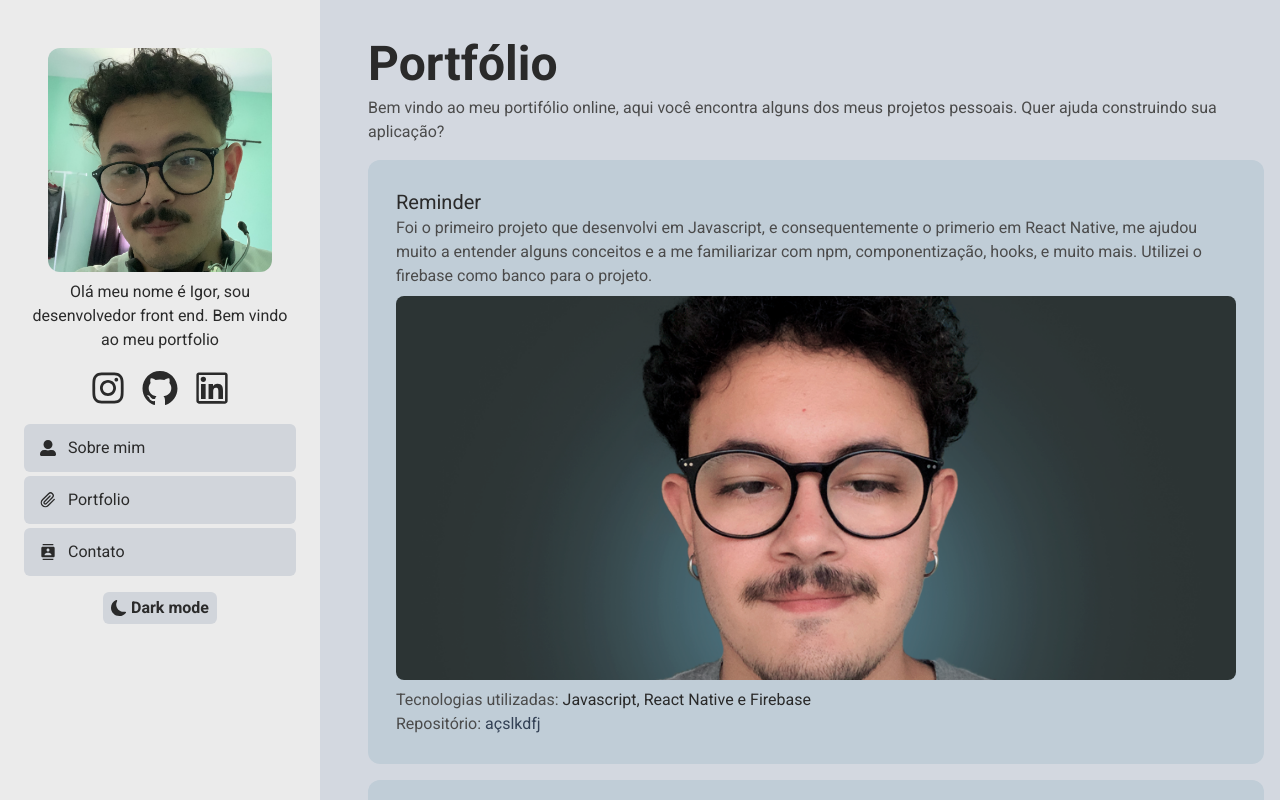
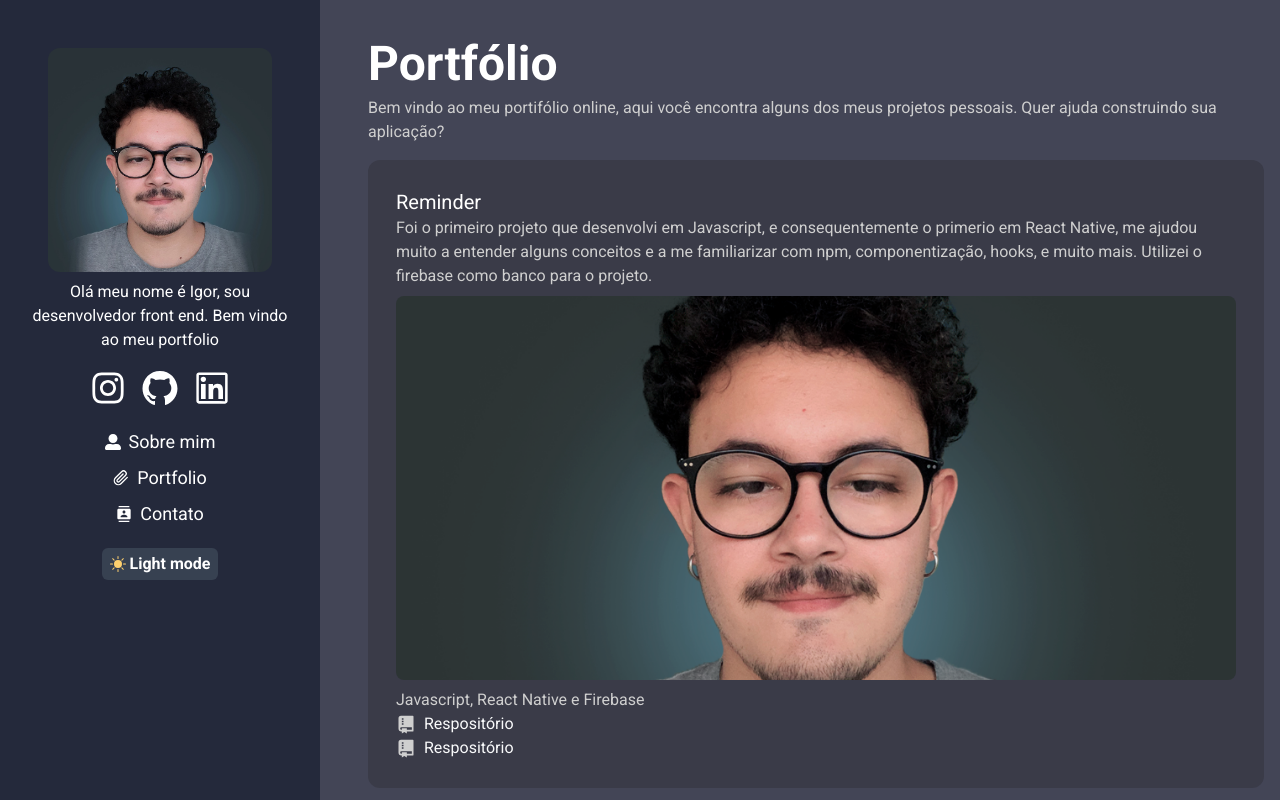
Before and after one commit to igorgbp/portfolio, a React (Vite) app: page / in a window 1280 px wide. Both pictures are taken after a click on the button "Portfolio". Shown: the top 800 px of the page. Built offline with nearby package versions, Linux system fonts and the light colour scheme.

Commit message:
other change

```diff
--- a/src/context/theme/values.js
+++ b/src/context/theme/values.js
@@ -1,13 +1,13 @@
 export const themeData = {
-  light: {
+  dark: {
     primary: '#24293B',
-    secondary: '#454f56',
+    secondary: '#3a3b48',
     text: '#FFF',
     textSecondary: '#cfcfcf',
     contentPrimary: '#434556'
 
   },
-  dark: {
+  light: {
     primary: '#ebebeb',
     secondary: '#c0cdd7',
     text: '#2a2a2a',
--- a/src/screens/ContentScreens/AboutMe.jsx
+++ b/src/screens/ContentScreens/AboutMe.jsx
@@ -16,7 +16,7 @@ const AboutMe = () => {
 
   const Item = ({ item }) => {
     return (
-      <div class="w-72  rounded-md   flex flex-col p-4  md:mt-4 items-center md:items-start">
+      <div class=" w-full md:w-72  rounded-md   flex flex-col p-4  md:mt-4 items-center md:items-start">
         <div class=" w-fit"><Icon item={item} /></div>
         <p class="mt-2 text-lg font-bold text-center md:text-start" style={{ color: theme.text }}>
           {item.name}
@@ -48,8 +48,9 @@ const AboutMe = () => {
 
           <div class="flex gap-2 flex-wrap justify-center md:justify-start ">
             <button
-              class="p-2  rounded-lg w-44 bg-slate-600 hover:bg-gray-700  hover:font-bold flex items-center justify-center"
+              class="p-2  rounded-lg w-44   hover:font-bold flex items-center justify-center"
               onClick={() => setCurrentOption(2)}
+              style={{backgroundColor: theme.secondary}}
             >
               <FiPaperclip color={"white"} />
               <p class="ml-2" style={{ color: "#FFF" }}>
@@ -57,8 +58,10 @@ const AboutMe = () => {
               </p>
             </button>
             <button
-              class="p-2  rounded-lg w-44 bg-slate-600 hover:bg-gray-700  hover:font-bold flex items-center justify-center"
+              class="p-2  rounded-lg w-44   hover:font-bold flex items-center justify-center"
               onClick={() => setCurrentOption(3)}
+              style={{backgroundColor: theme.secondary}}
+
             >
               <MdContacts color={"white"} />
               <p class="ml-2" style={{ color: "#FFF" }}>
--- a/src/screens/ContentScreens/Portifolio.jsx
+++ b/src/screens/ContentScreens/Portifolio.jsx
@@ -4,6 +4,7 @@ import { ThemeContext } from "../../context/theme/themeContext";
 import Image from "../../assets/igor.png";
 import Clube from '../../assets/clube2.png'
 import { GeralContext } from "../../context/geral/geralContext";
+import {RiGitRepositoryFill} from 'react-icons/ri'
 
 const Portifolio = () => {
   const { isDarkMode } = useContext(GeralContext);
@@ -21,7 +22,7 @@ const Portifolio = () => {
     {
       name: "Quiz",
       pic: '../../assets/clube1.png',
-      link: Clube,
+      link: "https://github.com/igorgbp/Clube-do-Livro",
       tec: "Javascript e React",
       description:
         "Projeto desenvolvido para um trabalho da faculdade, que consistiu em entender conceitos sobre React.",
@@ -47,23 +48,31 @@ const Portifolio = () => {
         </p>
         <p class="text-center md:text-start" style={{ color: theme.textSecondary }}> {item.description}</p>
         <img src={item.pic} class="h-96 w-full object-cover rounded-lg mt-2"></img>
-        <p class="mt-2" style={{ color: theme.textSecondary }}>
-          Tecnologias utilizadas:{" "}
-          <span class="" style={{ color: theme.text }}>
-            {item.tec}
-          </span>
+        <p class="mt-2 md:text-start text-center" style={{ color: theme.textSecondary }}>
+        {item.tec}
         </p>
-        <p style={{ color: theme.textSecondary }}>
-          Repositório:{" "}
+        <div className="flex flex-row items-center gap-2 w-fit md:mx-0 mx-auto">
+          <RiGitRepositoryFill size={20} color={theme.textSecondary}/>
           <a
             href={item.link}
             class={` ${
-              isDarkMode ? "text-slate-700 hover:text-slate-500" : "text-gray-50 hover:text-gray-400"
+              isDarkMode ?  "text-gray-50 hover:text-gray-400":"text-blue-950 hover:text-slate-500"
             } `}
           >
-            {item.link}
+            Respositório
           </a>
-        </p>
+        </div>
+        <div className="flex flex-row items-center gap-2 w-fit md:mx-0 mx-auto">
+          <RiGitRepositoryFill size={20} color={theme.textSecondary}/>
+          <a
+            href={item.link}
+            class={` ${
+              isDarkMode ?  "text-gray-50 hover:text-gray-400":"text-blue-950 hover:text-slate-500"
+            } `}
+          >
+            Respositório
+          </a>
+        </div>
       </div>
     );
   };
--- a/src/screens/LeftBar.jsx
+++ b/src/screens/LeftBar.jsx
@@ -1,4 +1,4 @@
-import user from "../assets/igo.jpg";
+import user from "../assets/igorpic.png";
 import { useContext, useState } from "react";
 import { GeralContext } from "../context/geral/geralContext";
 import {
@@ -135,19 +135,20 @@ const Leftbar = () => {
           );
         })}
       </ul>
-      <div class=" mt-2 ">
+      <div class="py-3 ">
         {options.map((item) => {
           return (
             <button
-              className={`flex items-center ${
-                isDarkMode ? "bg-gray-300" : "bg-gray-600"
-              } mb-1 rounded-md py-3 px-4 mx-auto w-full ${
-                isDarkMode ? "hover:bg-slate-400" : "hover:bg-slate-500"
-              }  space-x-3 justify-start hover:cursor-pointer`}
+              // className={`flex items-center ${
+              //   isDarkMode ? "bg-gray-300" : "bg-gray-600"
+              // } mb-1 rounded-md py-3 px-4 mx-auto w-full ${
+              //   isDarkMode ? "hover:bg-slate-400" : "hover:bg-slate-500"
+              // }  space-x-3 justify-start hover:cursor-pointer`}
+              className="flex mx-auto items-center hover:font-bold  mb-2 gap-2 justify-center hover:cursor-pointer w-fit"
               onClick={() => {setCurrentOption(item.id);handleShowLeftBarOnOptionClick()}}
             >
               <Icon item={item} />
-              <p style={{ color: currentTheme.text }}>{item.name}</p>
+              <p className="hover:text-xl text-lg" style={{ color: currentTheme.text }}>{item.name}</p>
             </button>
           );
         })}
@@ -155,20 +156,20 @@ const Leftbar = () => {
 
       <button
         onClick={() => updateDarkMode()}
-        class={`flex space-x-1 mx-auto  mt-4 justify-center w-fit px-2 py-1 items-center rounded-md ${
+        class={`flex space-x-1 mx-auto  justify-center w-fit px-2 py-1 items-center rounded-md ${
           isDarkMode
-            ? "bg-gray-300 hover:bg-slate-400"
-            : "bg-gray-700 hover:bg-slate-600"
+            ? "bg-gray-700 hover:bg-slate-600"
+            : "bg-gray-300 hover:bg-slate-400"
         }`}
       >
         {isDarkMode ? (
-          <BsMoonFill color={currentTheme.text} />
+          <BsSunFill color={'#ffd16e'}  />
         ) : (
-          <BsSunFill color={currentTheme.text} />
+          <BsMoonFill color={'#524f88'} />
         )}
 
         <p style={{ color: currentTheme.text }} class="font-semibold">
-          {isDarkMode ? "Dark" : "Light"} mode
+          {isDarkMode ? "Light" : "Dark"} mode
         </p>
       </button>
     </div>
```
Also changed, not shown: src/assets/igorpic.JPG (added), src/assets/igorpic.png (added).
